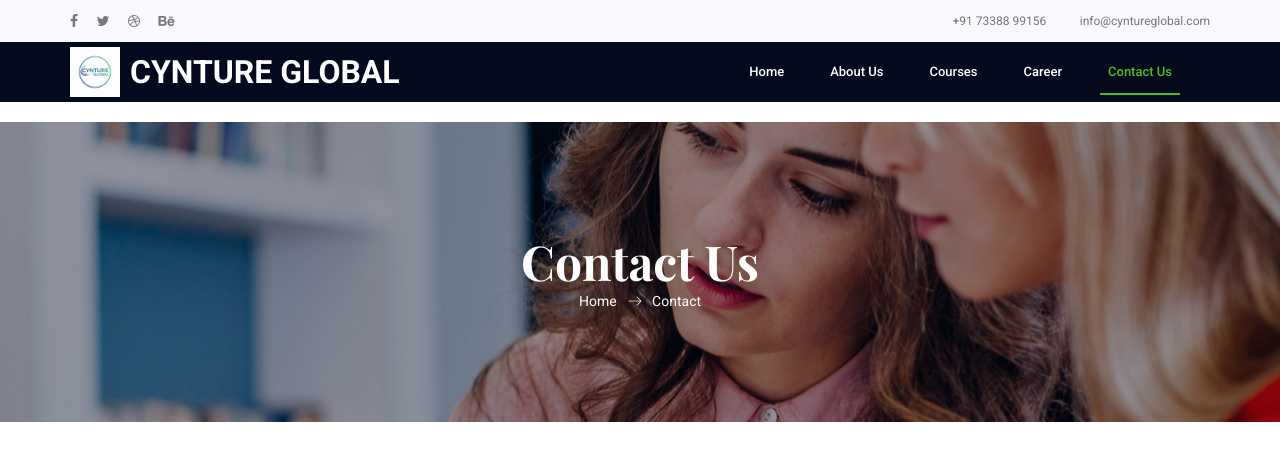
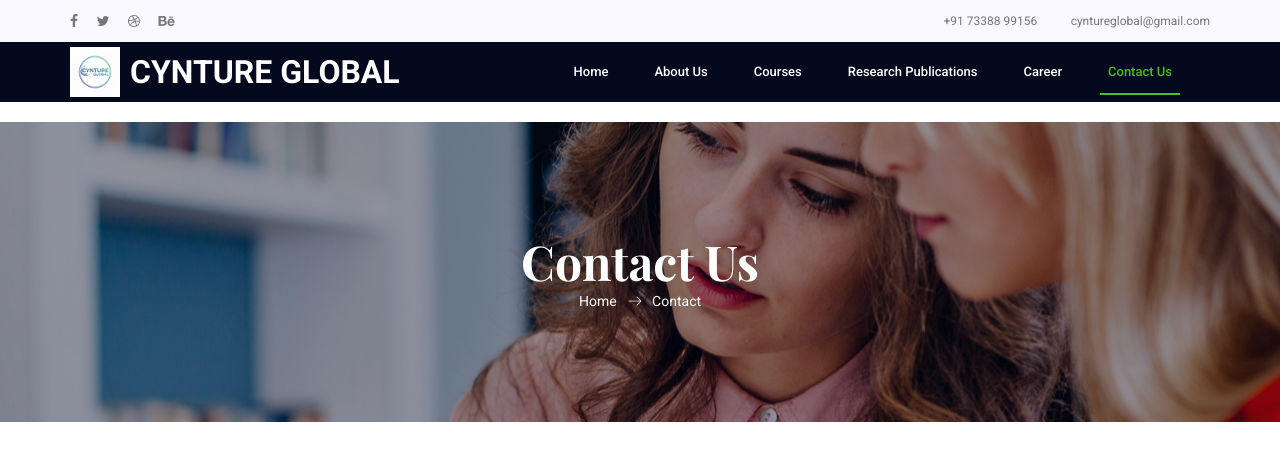
Before and after one commit to Kamalesh0145/pharmacovigilancecourse, a PHP site: page /contact.php in a window 1280 px wide. Shown: the top 458 px of the page. Run offline with PHP 8.4, Linux system fonts and the light colour scheme; some libraries are stand-ins or nearby versions.

Commit message:
email id changes update

```diff
--- a/contact.php
+++ b/contact.php
@@ -46,7 +46,7 @@
           </div>
           <div class="info_item">
             <i class="lnr lnr-envelope"></i>
-            <h6><a href="mailto: info@cyntureglobal.com"> info@cyntureglobal.com</a></h6>
+            <h6><a href="mailto: cyntureglobal@gmail.com"> cyntureglobal@gmail.com</a></h6>
             <p>We respond within 24 hours!</p>
           </div>
         </div>
--- a/includes/header.php
+++ b/includes/header.php
@@ -37,7 +37,7 @@
 				</div>
 				<div class="float-right">
 					<a class="dn_btn" href="tel:+4400123654896">+91 73388 99156</a>
-					<a class="dn_btn" href="mailto: info@cyntureglobal.com">info@cyntureglobal.com</a>
+					<a class="dn_btn" href="mailto: cyntureglobal@gmail.com">cyntureglobal@gmail.com</a>
 				</div>
 			</div>
 		</div>
@@ -86,9 +86,9 @@
 									</li>
 								</ul>
 							</li>
-							<!-- <li class="nav-item <?php echo (basename($_SERVER['PHP_SELF']) == 'blog.php') ? 'active' : ''; ?>">
+							<li class="nav-item <?php echo (basename($_SERVER['PHP_SELF']) == 'blog.php') ? 'active' : ''; ?>">
 								<a class="nav-link" href="blog.php">Research Publications</a>
-							</li> -->
+							</li>
 							<li class="nav-item <?php echo (basename($_SERVER['PHP_SELF']) == 'elements.php') ? 'active' : ''; ?>">
 								<a class="nav-link" href="elements.php">Career</a>
 							</li>
```
